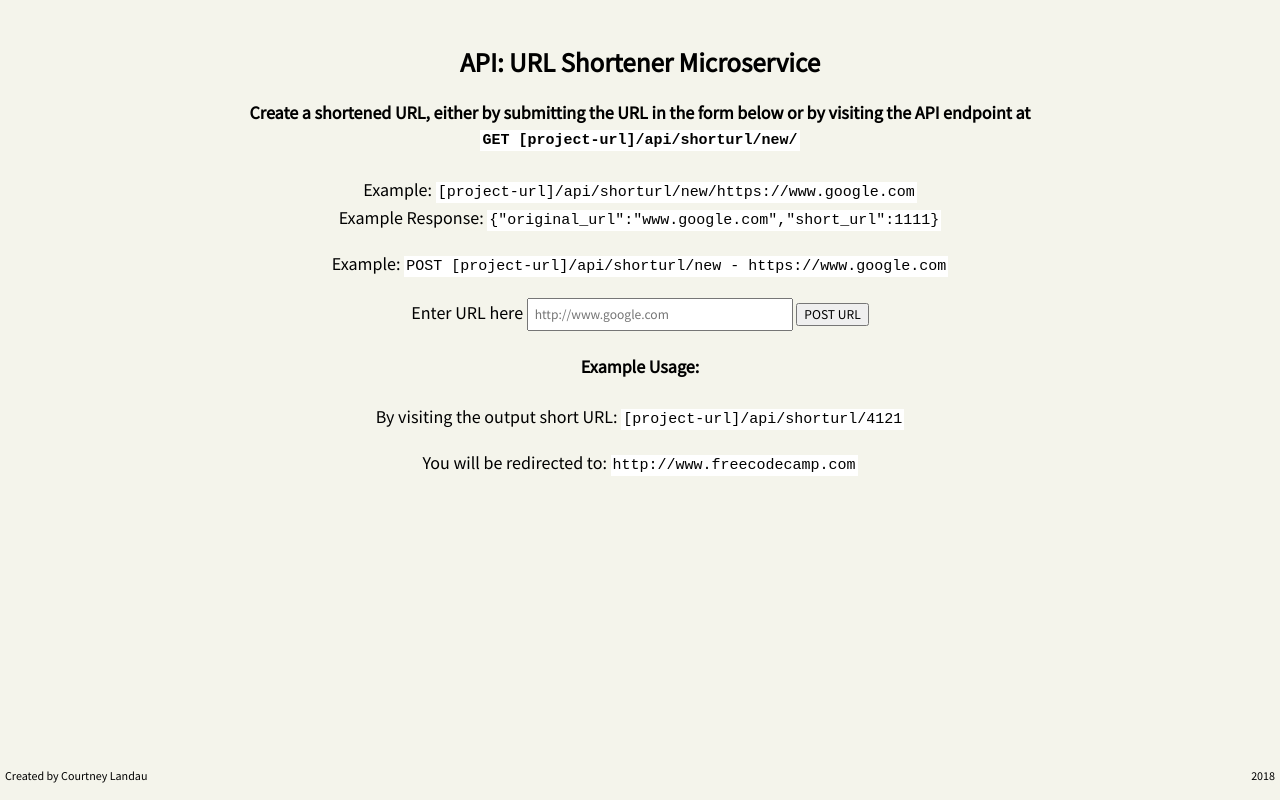
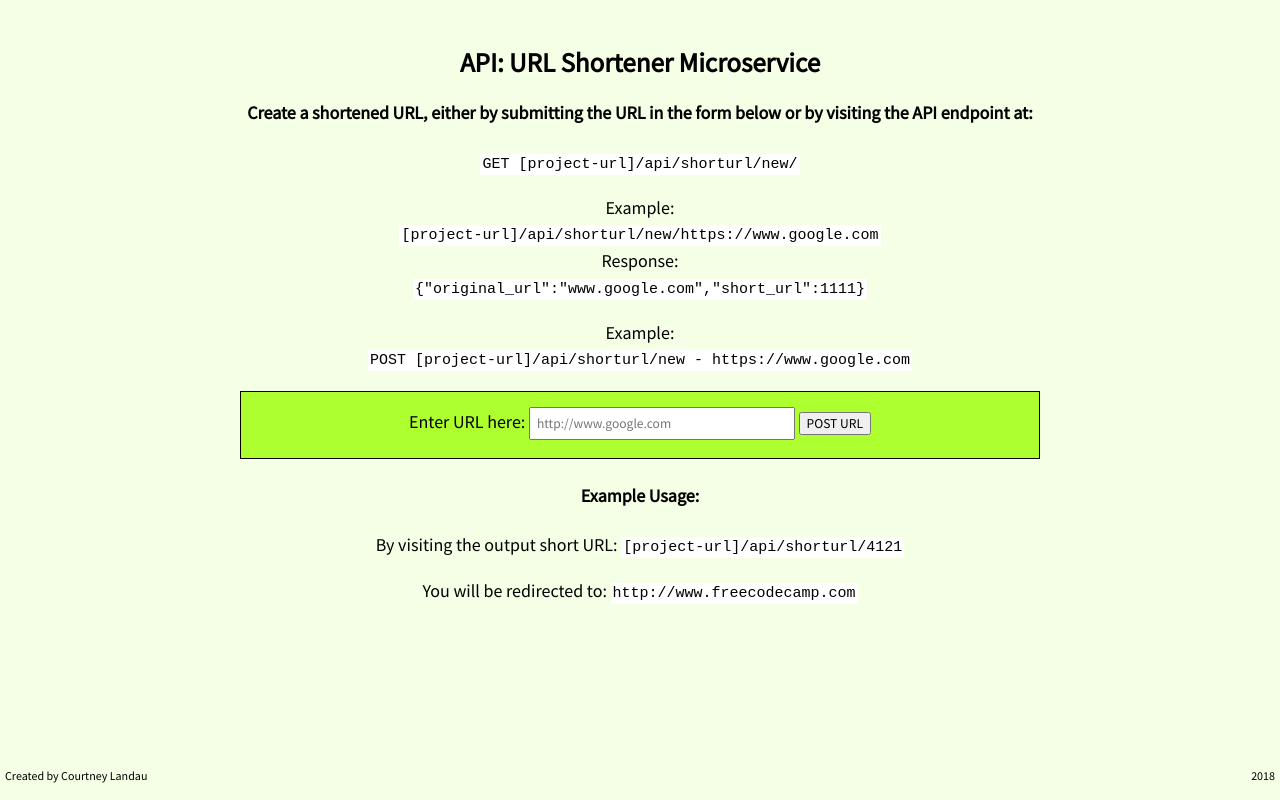
Before and after one commit to clandau/urlShortenerMicroservice, a website: page views/index.html in a window 1280 px wide. Drawn offline with Linux system fonts and the light colour scheme; files that its build step writes are made by us from their sources.

Commit message:
fancy styleeeees

```diff
--- a/public/styles.css
+++ b/public/styles.css
@@ -3,6 +3,7 @@ body {
     font-size: 18px;
     color: black;
     background-color: #f4f4eb;
+    background-color: #f5ffe6;
     line-height: 1.4em;
     padding-top: 20px;
 }
@@ -23,6 +24,14 @@ code {
     color: black;
     background-color: #fff;
   }
+
+#form-div {
+    background-color: #adff2f;
+    border: 1px;
+    border-style: solid;
+    border-color: black;
+    padding-top: 15px;
+}
 
 ul {
     list-style-type: none;
--- a/views/index.html
+++ b/views/index.html
@@ -8,24 +8,26 @@
     <link href="https://fonts.googleapis.com/css?family=Source+Sans+Pro" rel="stylesheet">
     <link rel="stylesheet" type="text/css" media="screen" href="styles.css" />
 </head>
+
 <body>
     <div class = 'container'>
         <h2>API: URL Shortener Microservice</h2>
         <h3></h3>
 
-    <h4>Create a shortened URL, either by submitting the URL in the form below or by visiting the API endpoint at <code>GET [project-url]/api/shorturl/new/</code></h4>
+    <h4>Create a shortened URL, either by submitting the URL in the form below or by visiting the API endpoint at: </h4><code>GET [project-url]/api/shorturl/new/</code>
     <p>
-    Example: <code>[project-url]/api/shorturl/new/https://www.google.com</code><br>
-    Example Response: <code>{"original_url":"www.google.com","short_url":1111}</code>
+    Example: <br><code>[project-url]/api/shorturl/new/https://www.google.com</code><br>
+    Response: <br><code>{"original_url":"www.google.com","short_url":1111}</code>
 </p>
-    Example: <code>POST [project-url]/api/shorturl/new - https://www.google.com</code>
+    Example: <br><code>POST [project-url]/api/shorturl/new - https://www.google.com</code>
     <p>
+    <div id='form-div'>
     <form id='url-form' method="POST" action ='/api/shorturl/new'>
-        <label for='url-form'>Enter URL here </label>
+        <label for='url-form'>Enter URL here: </label>
         <input type="text" name='url' placeholder="http://www.google.com"/>
         <button type='submit'>POST URL</button>
     </form></p>
-
+</div>
     <h4>Example Usage:</h4>
     By visiting the output short URL:
     <code>[project-url]/api/shorturl/4121</code>
@@ -34,7 +36,7 @@
     <code>http://www.freecodecamp.com</code>
 </p>
 
-    </div>
+</div>
     <div class="footer">
         <p style="text-align:left;">Created by Courtney Landau
             <span style="float:right;">2018</span>
```
